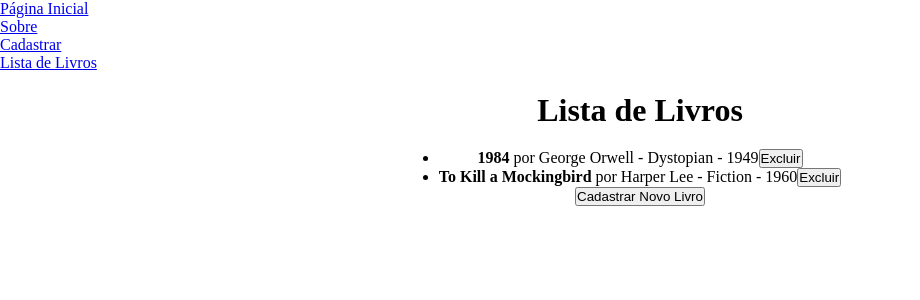
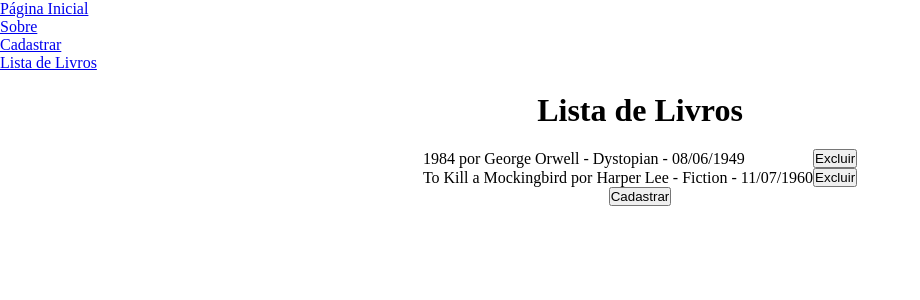
Before and after one commit to FelipeZag0/reading-journal-fase2, a React (Create React App) app: page /books in a window 1280 px wide. Shown: the top 300 px of the page, without its empty margins (0-920 px from the left). Built offline with nearby package versions, Linux system fonts and the light colour scheme.

Commit message:
corrigido botão "cadastrar" da Lista de Livros

```diff
--- a/src/App.js
+++ b/src/App.js
@@ -1,6 +1,5 @@
 import React, { useState } from 'react';
 import { BrowserRouter as Router, Route, Routes, Link } from 'react-router-dom';
-import NavBar from './components/NavBar';
 import HomePage from './pages/HomePage';
 import AboutPage from './pages/AboutPage';
 import AddBookPage from './pages/AddBookPage';
@@ -9,8 +8,8 @@ import './App.css';
 
 function App() {
   const [books, setBooks] = useState([
-    { title: '1984', author: 'George Orwell', year: 1949, genre: 'Dystopian', date: '08/06/1949' },
-    { title: 'To Kill a Mockingbird', author: 'Harper Lee', year: 1960, genre: 'Fiction', date: '11/07/1960' },
+    { title: '1984', author: 'George Orwell', genre: 'Dystopian', date: '08/06/1949' },
+    { title: 'To Kill a Mockingbird', author: 'Harper Lee', genre: 'Fiction', date: '11/07/1960' },
   ]);
 
 
--- a/src/components/NavBar.js
+++ b/src/components/NavBar.js
@@ -1,3 +1,4 @@
+/*
 import React from 'react';
 import { Link } from 'react-router-dom';
 
@@ -23,3 +24,20 @@ function NavBar() {
 }
 
 export default NavBar;
+*/
+
+// src/components/NavBar.js
+const NavBar = () => {
+    return (
+        <nav>
+            <ul>
+                <li><a href="/">Página Inicial</a></li>
+                <li><a href="/about">Sobre</a></li>
+                <li><a href="/add">Cadastrar</a></li>
+                <li><a href="/books">Lista de Livros</a></li>
+            </ul>
+        </nav>
+    );
+};
+
+export default NavBar;  // Certifique-se de exportar como default
--- a/src/pages/BooksPage.js
+++ b/src/pages/BooksPage.js
@@ -1,32 +1,26 @@
 import React from 'react';
 import { Link } from 'react-router-dom';
 
-function BooksPage({ books, deleteBook }) {
+const BooksPage = ({ books, deleteBook }) => {
   return (
     <div>
       <h1>Lista de Livros</h1>
+      <ul>
+        {books.map((book, index) => {
 
-      {/* Verifica se há livros e os exibe */}
-      {books.length === 0 ? (
-        <p>Não há livros cadastrados.</p>
-      ) : (
-        <ul>
-          {books.map((book, index) => (
-            <li key={index}>
-              <strong>{book.title}</strong> por {book.author} - {book.genre} - {book.year}
-              {/* Botão para excluir o livro */}
+          return (
+            <li key={index} style={{ display: 'flex', justifyContent: 'space-between', alignItems: 'center' }}>
+              <p>{book.title} por {book.author} - {book.genre} - {book.date}</p>
               <button onClick={() => deleteBook(index)}>Excluir</button>
             </li>
-          ))}
-        </ul>
-      )}
-
-      {/* Botão para navegar até a página de cadastro */}
+          );
+        })}
+      </ul>
       <Link to="/add">
-        <button>Cadastrar Novo Livro</button>
+        <button>Cadastrar</button>
       </Link>
     </div>
   );
-}
+};
 
 export default BooksPage;
```
